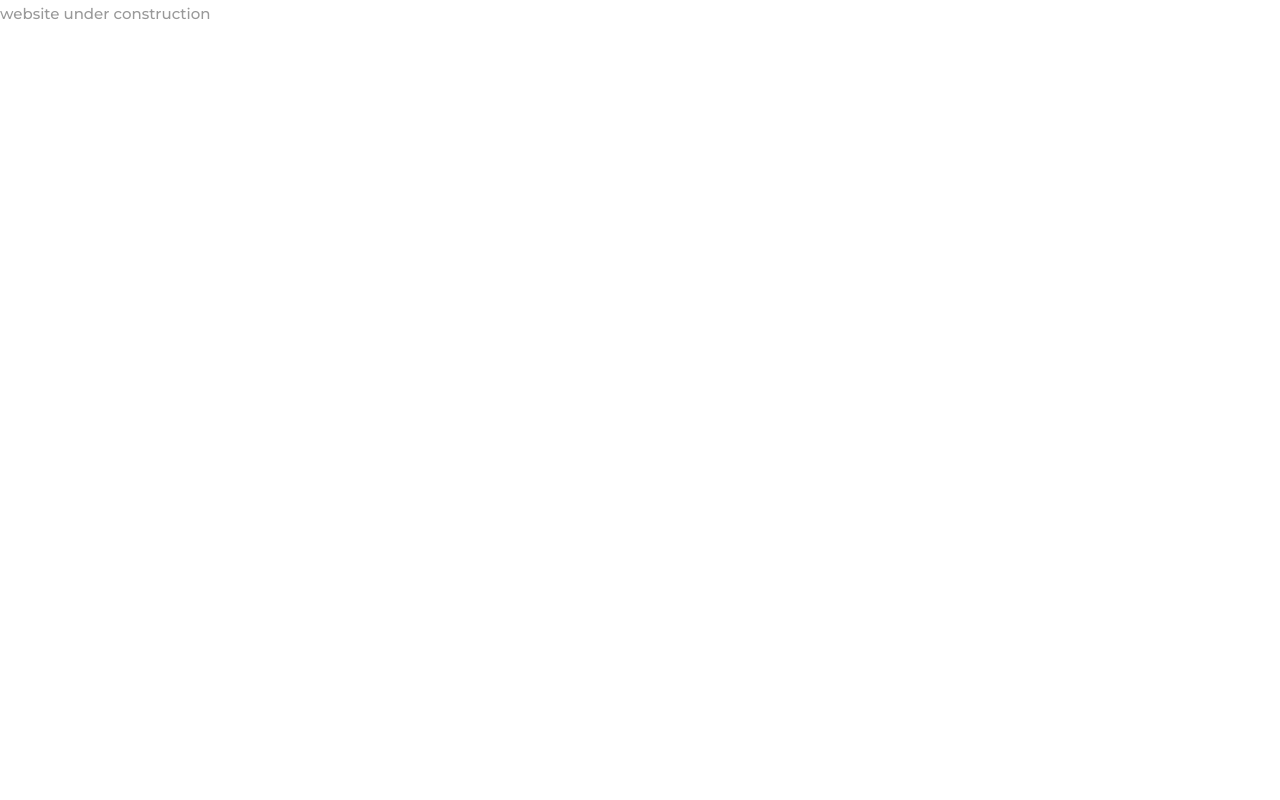
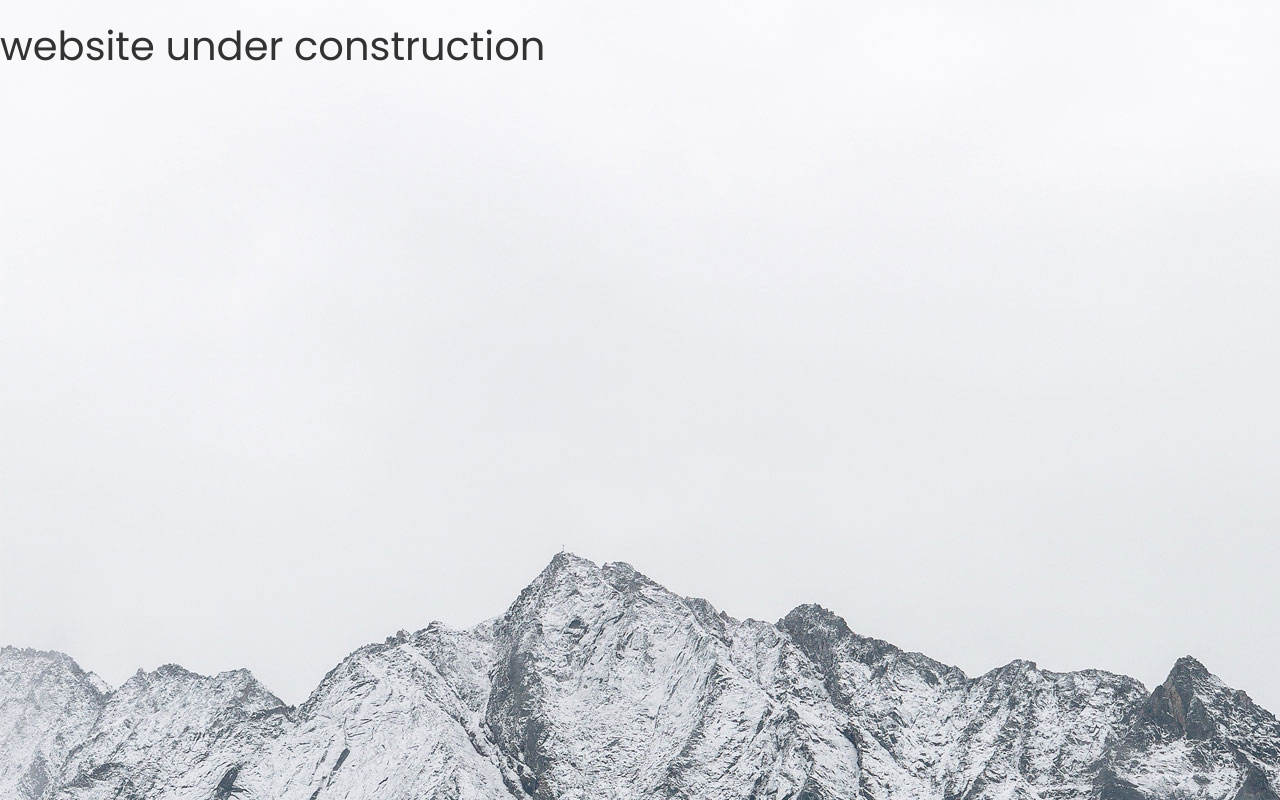
Before and after one commit to cathygee/cathygee.github.io, a plain HTML site: page index.html in a window 1280 px wide. Drawn offline with Linux system fonts and the light colour scheme.

Commit message:
Update index.html

```diff
--- a/index.html
+++ b/index.html
@@ -29,9 +29,11 @@
     <link rel="stylesheet" href="css/style.css">
 </head>
 
-<body>
-    <link style="background-image: url(images/Wallpaper.jpg);">
-    <header>website under construction</header>
+<body style="background-image:url(images/bg_1.jpg)">
+
+    <p>
+        <h1>website under construction</h1>
+    </p>
 </body>
 
 </html>
```
